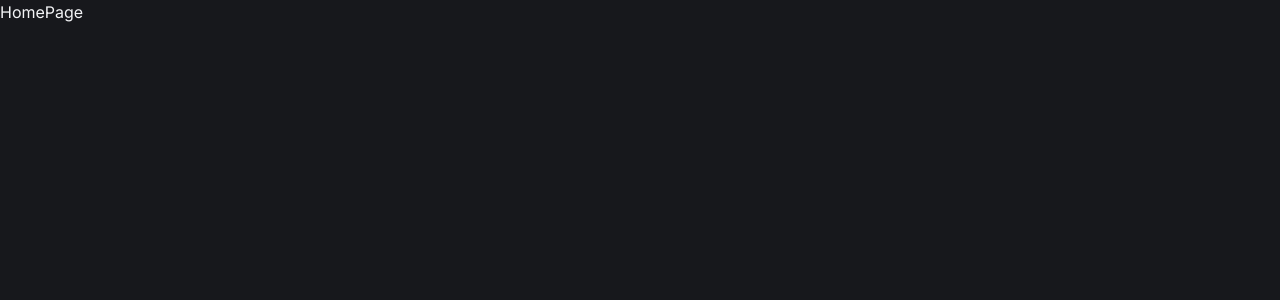
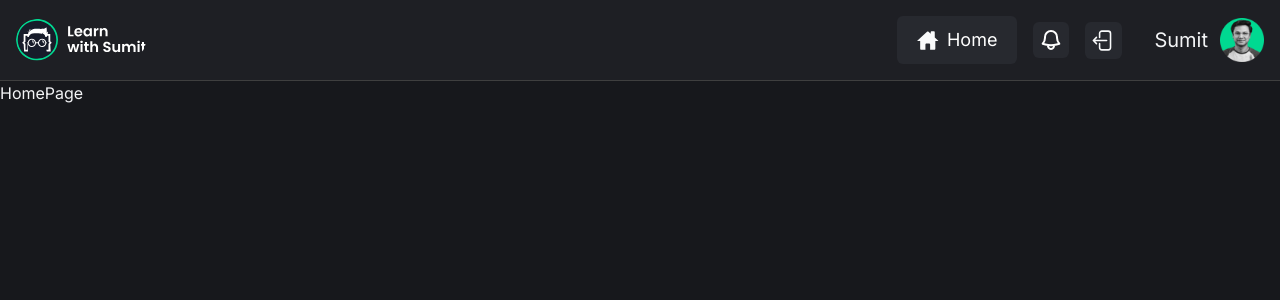
Before and after one commit to hasin023/face-hook, a React (Vite) app in the folder client/: page / in a window 1280 px wide. Shown: the top 300 px of the page. Built offline with nearby package versions, Linux system fonts and the light colour scheme.

Commit message:
Added common Navbar

```diff
--- /dev/null
+++ b/client/src/components/auth/Logout.jsx
@@ -0,0 +1,21 @@
+import LogoutIcon from '../../assets/icons/logout.svg';
+import { useNavigate } from "react-router-dom";
+
+
+const Logout = () => {
+
+    const navigate = useNavigate();
+
+    const handleLogout = () => {
+        // localStorage.removeItem('token');
+        navigate('/login');
+    }
+
+    return (
+        <button className="icon-btn" onClick={handleLogout}>
+            <img src={LogoutIcon} alt="Logout" />
+        </button>
+    )
+}
+
+export default Logout;
--- /dev/null
+++ b/client/src/components/common/Header.jsx
@@ -0,0 +1,40 @@
+import Logo from '../../assets/images/logo.svg';
+import HomeIcon from '../../assets/icons/home.svg';
+import Notification from '../../assets/icons/notification.svg';
+import Avatar from '../../assets/images/avatars/avatar_1.png';
+
+import { Link } from 'react-router-dom';
+import Logout from '../auth/Logout';
+
+const Header = () => {
+    return (
+        <nav className="sticky top-0 z-50 border-b border-[#3F3F3F] bg-[#1E1F24] py-4">
+            <div className="container flex flex-col items-center justify-between gap-6 sm:flex-row">
+                <Link to="/">
+                    <img className="max-w-[100px] rounded-full lg:max-w-[130px]" src={Logo} />
+                </Link>
+
+                <div className="flex items-center space-x-4">
+                    <Link to="/" className="btn-primary">
+                        <img src={HomeIcon} alt="Home" />
+                        Home
+                    </Link>
+                    <button className="icon-btn">
+                        <img src={Notification} alt="Notification" />
+                    </button>
+
+                    <Logout />
+
+                    <button className="flex-center !ml-8 gap-3">
+                        <span className="text-lg font-medium lg:text-xl">Sumit</span>
+                        <img className="max-h-[32px] max-w-[32px] lg:max-h-[44px] lg:max-w-[44px]"
+                            src={Avatar} alt="" />
+                    </button>
+                </div>
+
+            </div>
+        </nav>
+    )
+}
+
+export default Header;
--- /dev/null
+++ b/client/src/contexts/authContext.js
@@ -0,0 +1,5 @@
+import { createContext } from "react";
+
+const AuthContext = createContext();
+
+export default AuthContext;
--- a/client/src/pages/HomePage.jsx
+++ b/client/src/pages/HomePage.jsx
@@ -1,8 +1,11 @@
-import React from 'react'
+import Header from '../components/common/Header'
 
 const HomePage = () => {
   return (
-    <div>HomePage</div>
+    <div>
+      <Header />
+      HomePage
+    </div>
   )
 }
 
```
Also changed, not shown: 1 other file (tests, documents, lock files or other folders).
